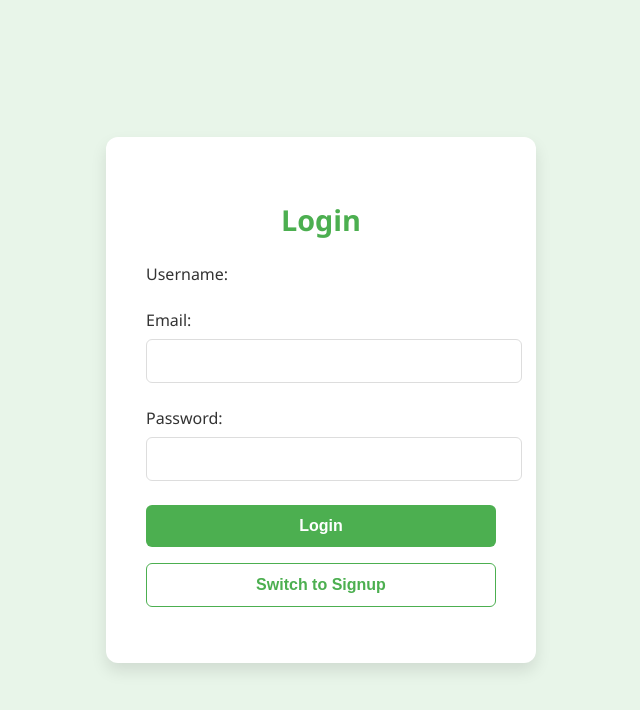
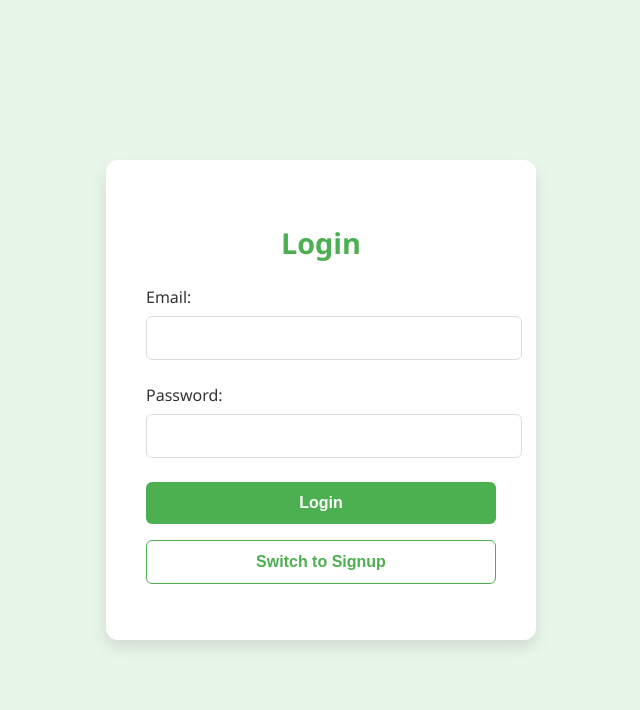
Before and after one commit to Vinzski/Bizbot, a website: page src/public/index.html in a window 1280 px wide. Shown: the whole page, without its empty margins (319-959 px from the left). Drawn offline with Linux system fonts and the light colour scheme.

Commit message:
Update index.html

```diff
--- a/src/public/index.html
+++ b/src/public/index.html
@@ -108,9 +108,9 @@
         <h2 id="formTitle">Login</h2>
         <form id="authForm">
             <div class="input-group">
-                <label for="username">Username:</label>
+                <label for="username" style="display: none;">Username:</label>
                 <input type="text" id="username" style="display: none;">
-            </div>
+              </div>
 
             <div class="input-group">
                 <label for="email">Email:</label>
```
